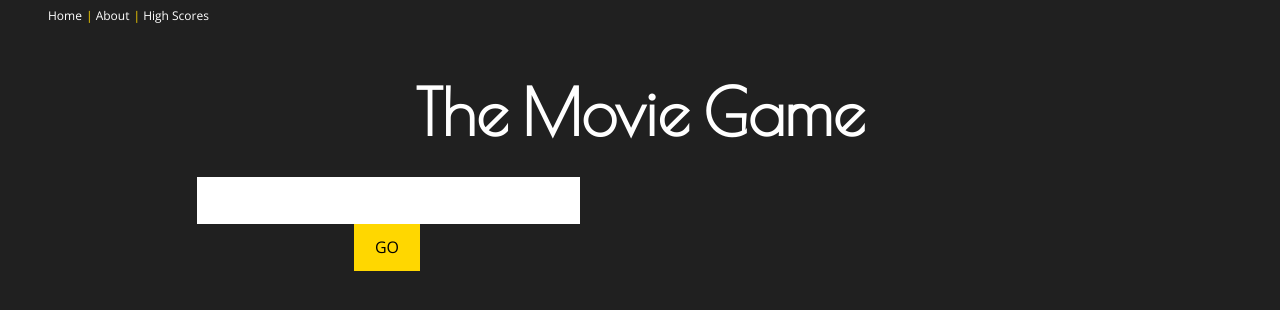
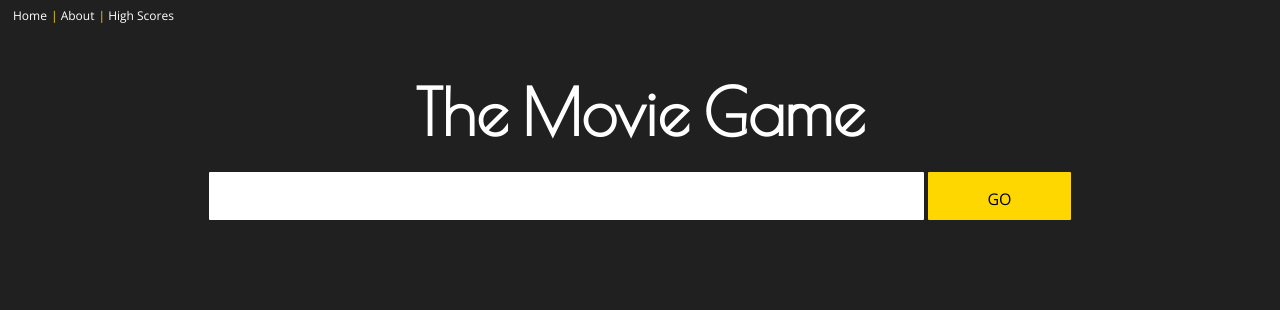
Before and after one commit to mosegontar/MovieGame, a Flask app: template MovieGame/templates/game_play.html in a window 1280 px wide. Shown: the top 310 px of the page. Run offline with Flask 2, Linux system fonts and the light colour scheme; the template is opened without the code that fills it, so the values that code supplies are empty.

Commit message:
Fix CSS issues with vertically aligning input fields

```diff
--- a/MovieGame/static/style.css
+++ b/MovieGame/static/style.css
@@ -29,6 +29,7 @@ body h1 a {
 nav {
   height: 30px;
   margin-top: -15px;
+  margin-left: -35px;
 }
 
 nav a {
@@ -98,9 +99,6 @@ nav li #highScores {
 }
 
 
-
-
-
 #nameEntry {
   width: 32.85%;
   height: 30px;
@@ -123,14 +121,10 @@ nav li #highScores {
   text-align: center;
 }
 
-
-
 .flashes {
   list-style-type: none;
   text-align: center;
 }
-
-
 
 #instrux {
   text-align: center;
@@ -143,26 +137,24 @@ nav li #highScores {
   list-style-type: none;
 }
 
-.submit {
-  margin-left: 25%;
-  margin-right: 25%;
-  margin-top: 2.5%;
-  width: 50%;}
 
-.game {
+
+/******** Game Play Style *******/
+
+div .game {
   margin: 0 auto;
   width: 75%;
   text-align: center;
 }
 
-/******** Game Play Style *******/
+div.gameForm *{
+  border-radius: 1px;
+  vertical-align: middle;
+  line-height: normal;
+}
 
-div.gameForm {
-  display: block;
-  margin: 0;
-  float: left;
-  margin-bottom: 40px;
-  border-radius: 1px;
+input {
+  border: 0;
 }
 
 input:focus {
@@ -170,58 +162,66 @@ input:focus {
 }
 
 input[type=text] {
-  width: 85%;
-  height: 45px;
+  width: 75%;
+  height: 46px;
   border: black;
   font-family: "Open Sans";
   font-size: 2em;
 }
 
-input[type=submit] {
-  margin-left: -3px;
-  width: 15%;
-  height: 47px;
-  border: black;
+input.submit {
+  text-align: center;
   background: #FFD700;
-  color: black;
-  text-align: center;
-  font-family: "Open Sans", "sans-serif";
+  width: 33%;
+  height: 3em;
+  margin-top: -2px;
+  margin-left: 33.3%;
+  margin-right: 33.3%;
   font-size: 1em;
 }
 
-#startSubmit {
-  width: 33%;
-  margin-top: -2px;
-  margin-left: 33.3%;
-  margin-right: 33.3%;
+div form.GameForm {
+  display: inline;
+  vertical-align: center;
 }
 
-/* Reel CSS */
+div form #guess {
+  border: 0;
+  width: 15%;
+  height: 48px;
+  background: #FFD700;
+  color: black;
+  font-family: "Open Sans", "sans-serif";
+  font-size: 1em;
+  padding: 1em;
+}
+
+/***** Reel Style *****/
+
+div.reel {
+  font-family: "Poiret One", 'serif';
+  font-size: 1.5em;
+  list-style-type: none;
+}
 
 #reel-head {
   color: #FFD700;
   font-size: 2em
 }
 
-.reel {
-  font-family: "Poiret One", 'serif';
-  font-size: 1.5em;
-  list-style-type: none;
-}
-
 /* Game over page */
 
-#theEnd {
+h1 #theEnd {
   font-size: 10em;
   margin-bottom: -10px;
 }
 
-.finalScore {
+h2 #finalScore {
   font-family: "Poiret One";
   color: #FC504C;
 }
 
-#endReel {
+h2 #endReel {
   padding: 20px;
   font-family: "Poiret One";
   color: #FFD700;
@@ -243,6 +243,6 @@ input.gameOverButtons:hover {
 
 /* User Reel page */
 
-.goldName {
+h1 .goldName {
   color: #FFD700;
 }
--- a/MovieGame/templates/game_play.html
+++ b/MovieGame/templates/game_play.html
@@ -18,14 +18,12 @@
 
     <div class="gameForm">
 
-        <form method='POST' action='/play'>
+        <form class="gameForm" method='POST' action='/play'>
             <input id='answer' type='text' name='answer' placeholder="{% if strikes > 0 %} Strikes: {{ strikes }} {% endif %}" />
             <input id='guess' type="submit" name="guess" value="GO" />
         </form>
 
     </div>
-
-    <p></p>
 
     <div class="reel">
         <h3 id="reel-head"> {{ current }} </h3>
```
Also changed, not shown: MovieGame/templates/game_over.html (+8 -8 lines), 6 other files.
